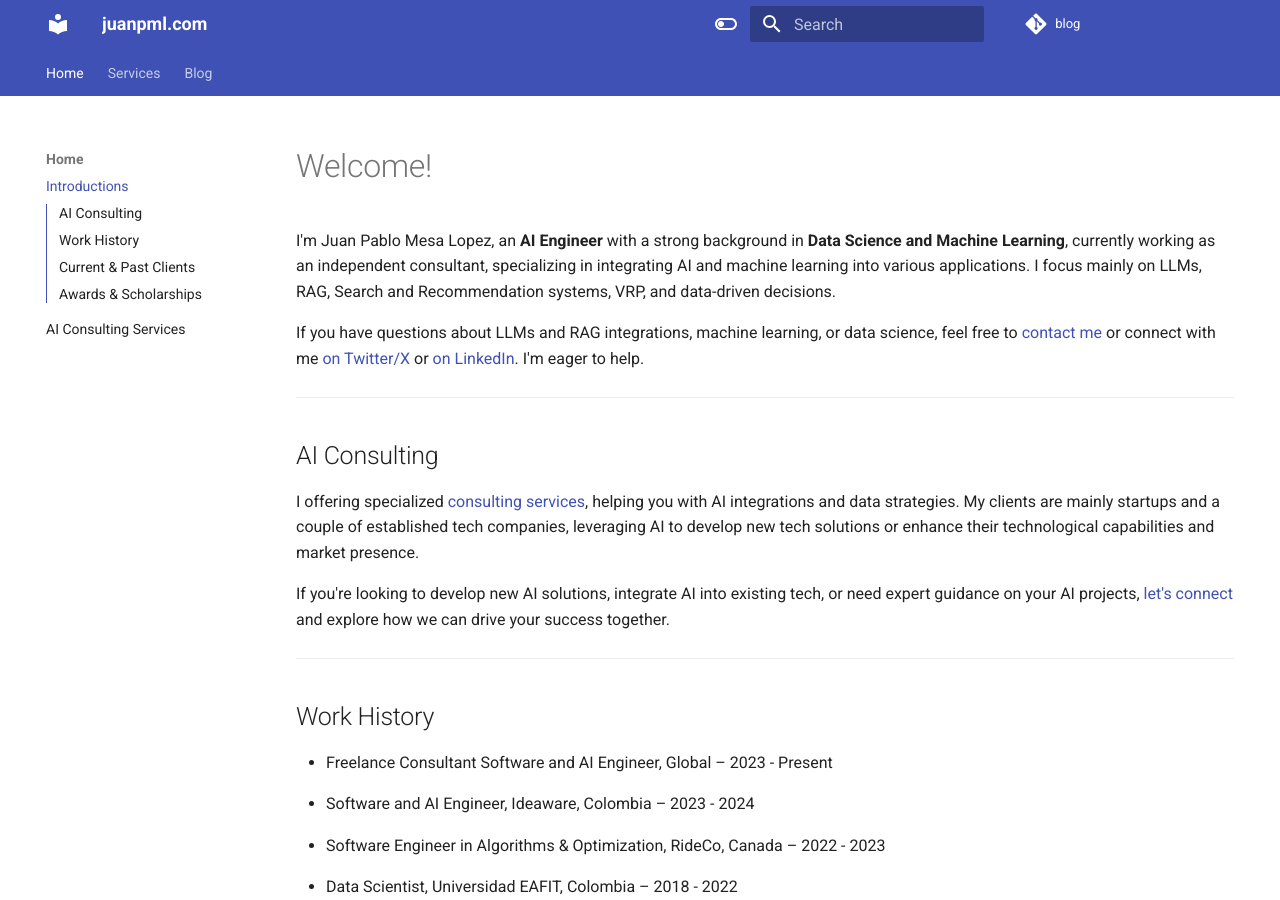
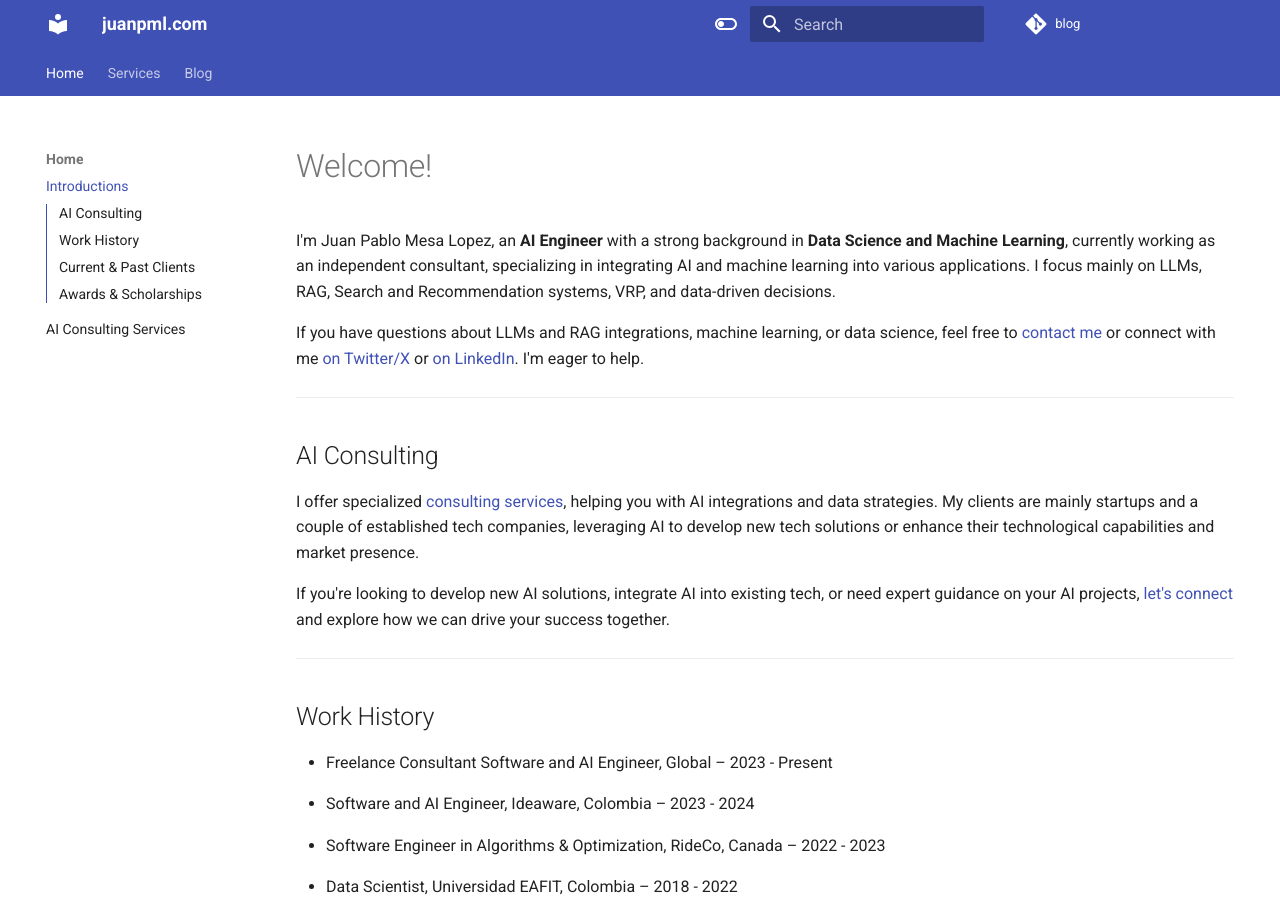
Before and after one commit to mesax1/blog, an MkDocs documentation site: the page built from docs/index.md, in a window 1280 px wide and 900 px high. Built offline with MkDocs 1.6.1 and Material for MkDocs 9.7.7, drawn with Linux system fonts in a browser that asks for light colours; comment, search, counter and statistics services are not loaded.

Commit message:
Fix typos

```diff
--- a/docs/index.md
+++ b/docs/index.md
@@ -8,7 +8,7 @@ If you have questions about LLMs and RAG integrations, machine learning, or data
 
 ## AI Consulting
 
-I offering specialized [consulting services](./services.md), helping you with AI integrations and data strategies. My clients are mainly startups and a couple of established tech companies, leveraging AI to develop new tech solutions or enhance their technological capabilities and market presence.
+I offer specialized [consulting services](./services.md), helping you with AI integrations and data strategies. My clients are mainly startups and a couple of established tech companies, leveraging AI to develop new tech solutions or enhance their technological capabilities and market presence.
 
 If you're looking to develop new AI solutions, integrate AI into existing tech, or need expert guidance on your AI projects, [let's connect](mailto:mesax1@gmail.com) and explore how we can drive your success together.
 
```
Also changed, not shown: docs/services.md (+1 -1 lines).
